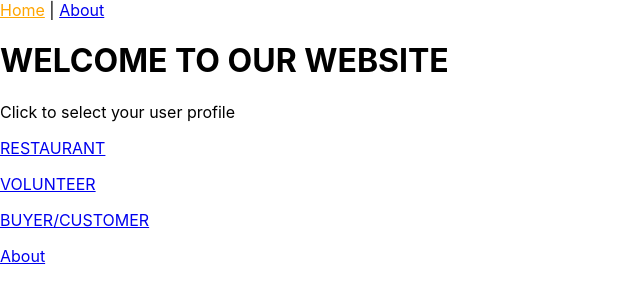
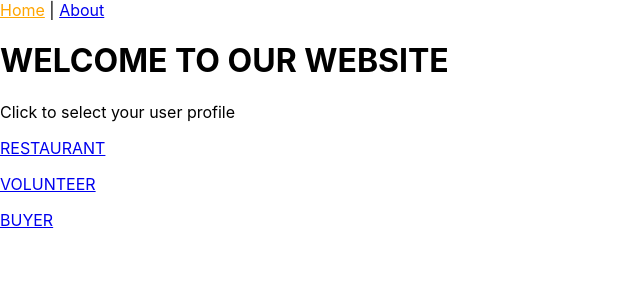
Before and after one commit to Tejas2805/CS3237-Project, a React (Create React App) app in the folder hello-world-app/: page / in a window 1280 px wide. Shown: the top 300 px of the page, without its empty margins (0-640 px from the left). Built offline with nearby package versions, Linux system fonts and the light colour scheme.

Commit message:
Update HomePage.js

```diff
--- a/hello-world-app/src/components/HomePage.js
+++ b/hello-world-app/src/components/HomePage.js
@@ -6,11 +6,10 @@ function HomePage() {
       <div className = "jumbotron">
         <h1> WELCOME TO OUR WEBSITE </h1>
         <p> Click to select your user profile </p>
-        <p> <Link to="about" className="btn btn-primary">RESTAURANT</Link></p>
-        <p><Link to="about" className="btn btn-primary">VOLUNTEER</Link></p>
-        <p><Link to="about" className="btn btn-primary">BUYER/CUSTOMER</Link></p>
-        <Link to="about" className="btn btn-primary">About</Link>
-      </div>
+        <p> <Link to="restaurant" className="btn btn-primary">RESTAURANT</Link></p>
+        <p><Link to="volunteer" className="btn btn-primary">VOLUNTEER</Link></p>
+        <p><Link to="buyer" className="btn btn-primary">BUYER</Link></p>
+       </div>
   );
 }
 
```
